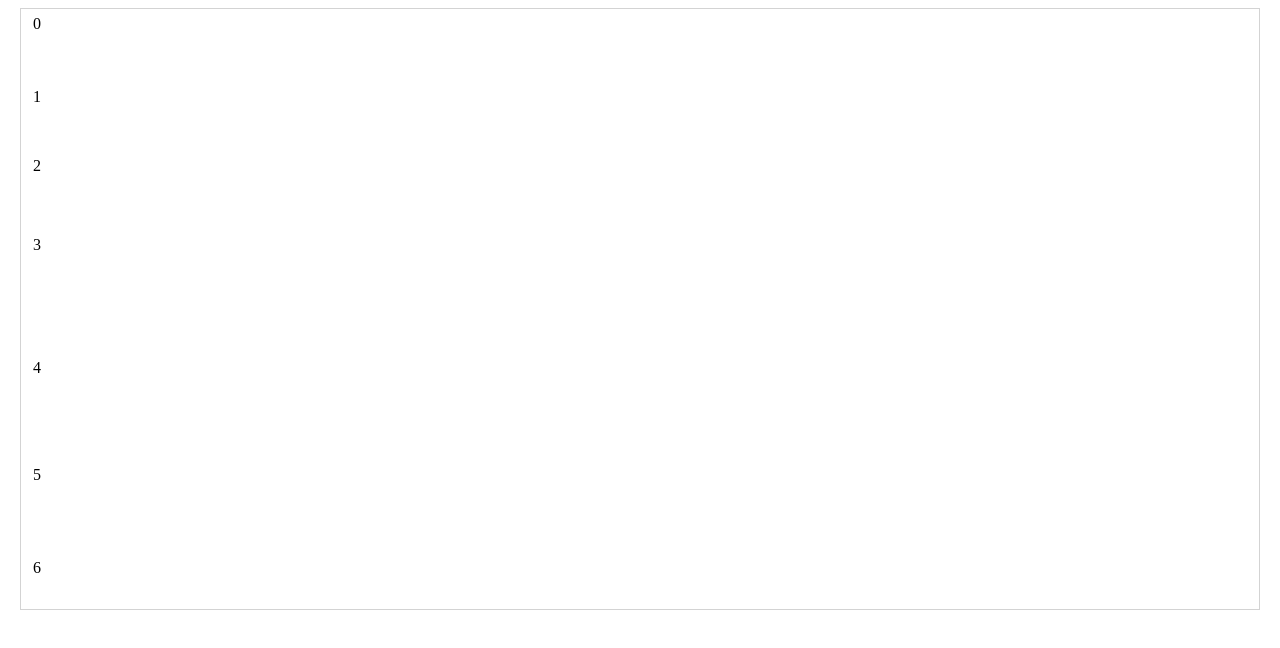
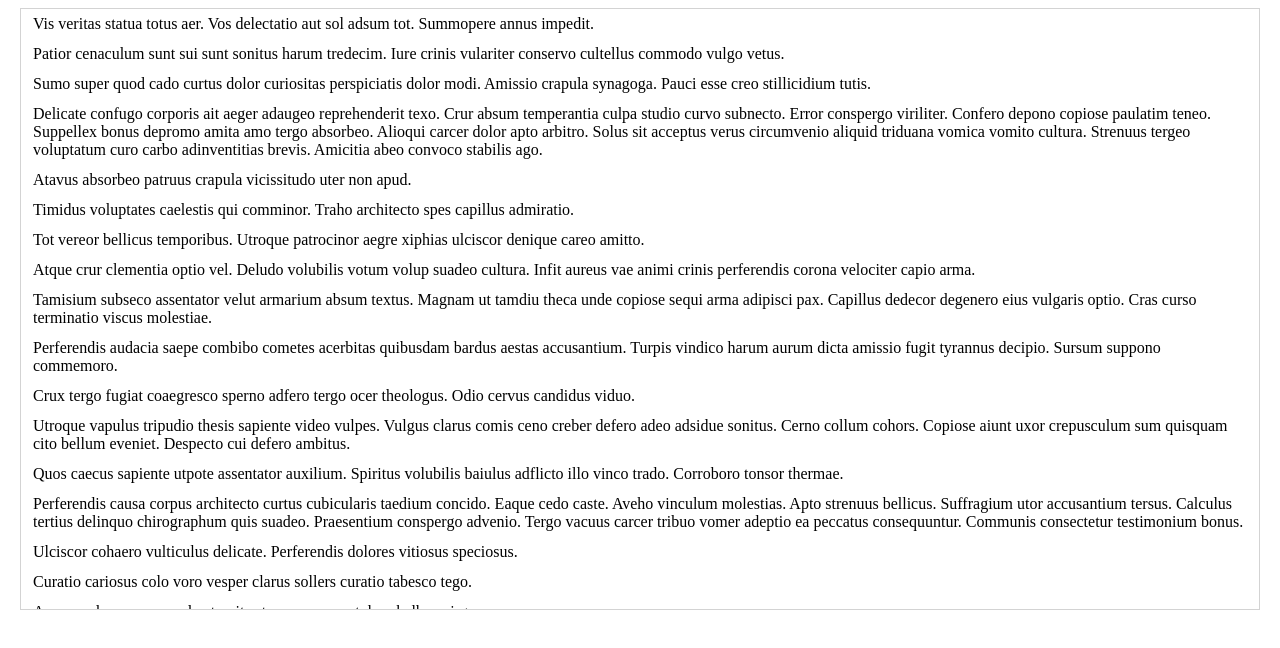
Before and after one commit to kdastation/virtualization-react-library, a React (Vite) app: page / in a window 1280 px wide. Shown: the top 648 px of the page. Built offline with nearby package versions, Linux system fonts and the light colour scheme.

Commit message:
added cache, measure element

```diff
--- a/src/Fixed/Fixed.tsx
+++ b/src/Fixed/Fixed.tsx
@@ -1,10 +1,11 @@
+import { faker } from "@faker-js/faker";
 import { useCallback, useRef, useState } from "react";
-import { useFixedVirtuoso } from "./useFixedVirtuoso";
+import { useVirtuoso } from "./useVirtuoso";
 
 const createItems = () =>
   Array.from({ length: 10_000 }, (_, index) => ({
     id: Math.random().toString(36).slice(2),
-    text: String(index),
+    text: faker.lorem.text(),
   }));
 
 const CONTAINER_HEIGHT = 600;
@@ -13,10 +14,11 @@ export const Fixed = () => {
   const [listItems, setListItems] = useState(() => createItems());
   const scrollElementRef = useRef<HTMLDivElement>(null);
 
-  const { virtualItems, totalHeight } = useFixedVirtuoso({
-    itemHeight: () => 40 + Math.round(Math.random() * 100),
+  const { virtualItems, totalHeight, measureElement } = useVirtuoso({
+    estimateItemHeight: useCallback(() => 40, []),
     itemsCount: listItems.length,
     getScrollElement: useCallback(() => scrollElementRef.current, []),
+    getItemId: useCallback((index) => listItems[index]!.id, [listItems]),
   });
 
   return (
@@ -36,11 +38,12 @@ export const Fixed = () => {
 
             return (
               <div
+                ref={measureElement}
+                data-index={virtualItem.index}
                 style={{
                   position: "absolute",
                   top: 0,
                   transform: `translateY(${virtualItem.offsetTop}px)`,
-                  height: virtualItem.height,
                   padding: "6px 12px",
                 }}
                 key={item.id}
--- a/src/Fixed/useFixedVirtuoso.ts
+++ b/src/Fixed/useVirtuoso.ts
@@ -1,10 +1,27 @@
-import { useLayoutEffect, useMemo, useState } from "react";
+import { useCallback, useLayoutEffect, useMemo, useState } from "react";
+type Id = string | number;
 
 type Args = {
   itemsCount: number;
-  itemHeight: (index: number) => number;
+  itemHeight?: (index: number) => number;
+  estimateItemHeight?: (index: number) => number;
   overScan?: number;
   getScrollElement: () => HTMLElement | null;
+  getItemId: (index: number) => Id;
+};
+
+const validateProps = (props: Args) => {
+  const { itemHeight, estimateItemHeight } = props;
+
+  if (!itemHeight && !estimateItemHeight) {
+    throw new Error(
+      "you must pass either 'itemHeight' or 'estimateItemHeight' prop",
+    );
+  }
+};
+
+const isNumber = (value: unknown): value is number => {
+  return typeof value === "number";
 };
 
 type Row = {
@@ -12,12 +29,21 @@ type Row = {
   height: number;
   offsetTop: number;
 };
-export const useFixedVirtuoso = ({
-  getScrollElement,
-  itemHeight,
-  itemsCount,
-  overScan = 3,
-}: Args) => {
+export const useVirtuoso = (props: Args) => {
+  const {
+    getScrollElement,
+    itemHeight,
+    itemsCount,
+    overScan = 3,
+    getItemId,
+    estimateItemHeight,
+  } = props;
+
+  validateProps(props);
+
+  const [measurmentCache, setMeasurmentCache] = useState<Record<Id, number>>(
+    {},
+  );
   const [listHeight, setListHeight] = useState(0);
   const [scrollTop, setScrollTop] = useState(0);
 
@@ -68,6 +94,19 @@ export const useFixedVirtuoso = ({
   }, [getScrollElement]);
 
   const data = useMemo(() => {
+    const getItemHeight = (index: number) => {
+      if (itemHeight) {
+        return itemHeight(index);
+      }
+
+      const id = getItemId(index);
+
+      if (isNumber(measurmentCache[id])) {
+        return measurmentCache[id]!;
+      }
+
+      return estimateItemHeight!(index);
+    };
     const rangeStart = scrollTop;
     const rangeEnd = scrollTop + listHeight;
 
@@ -77,9 +116,12 @@ export const useFixedVirtuoso = ({
     const allRows: Row[] = Array(itemsCount);
 
     for (let index = 0; index < itemsCount; index += 1) {
+      const id = getItemId(index);
+
       const row = {
+        id,
         index,
-        height: itemHeight(index),
+        height: getItemHeight(index),
         offsetTop: totalHeight,
       };
 
@@ -104,7 +146,42 @@ export const useFixedVirtuoso = ({
       endIndex,
       allItems: allRows,
     };
-  }, [scrollTop, listHeight, itemsCount]);
+  }, [
+    scrollTop,
+    listHeight,
+    itemsCount,
+    estimateItemHeight,
+    itemHeight,
+    measurmentCache,
+  ]);
 
-  return data;
+  const measureElement = useCallback((element: Element | null) => {
+    if (!element) {
+      return;
+    }
+    const index = parseInt(element.getAttribute("data-index") || "", 10);
+
+    if (Number.isNaN(index)) {
+      console.error(
+        "dynamic elements must have a valid `data-index` attribute",
+      );
+      return;
+    }
+
+    const size = element.getBoundingClientRect();
+
+    const id = getItemId(index);
+
+    setMeasurmentCache((prev) => {
+      return {
+        ...prev,
+        [id]: size.height,
+      };
+    });
+  }, []);
+
+  return {
+    ...data,
+    measureElement,
+  };
 };
```
